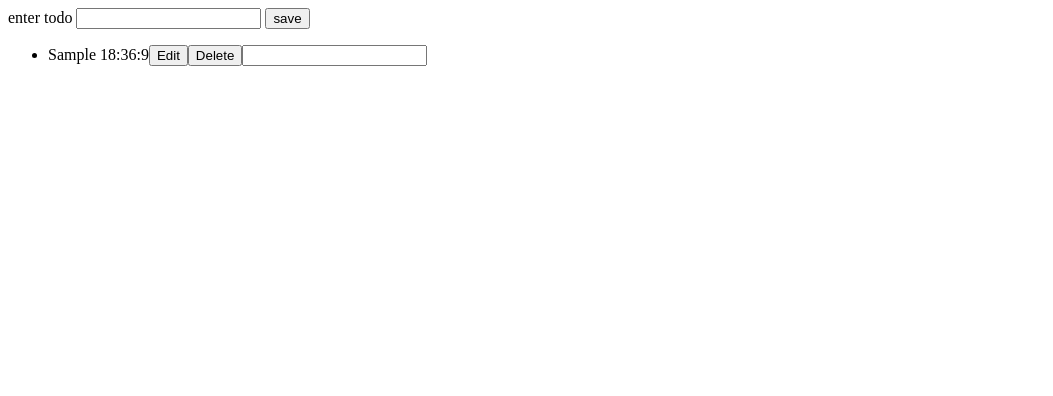
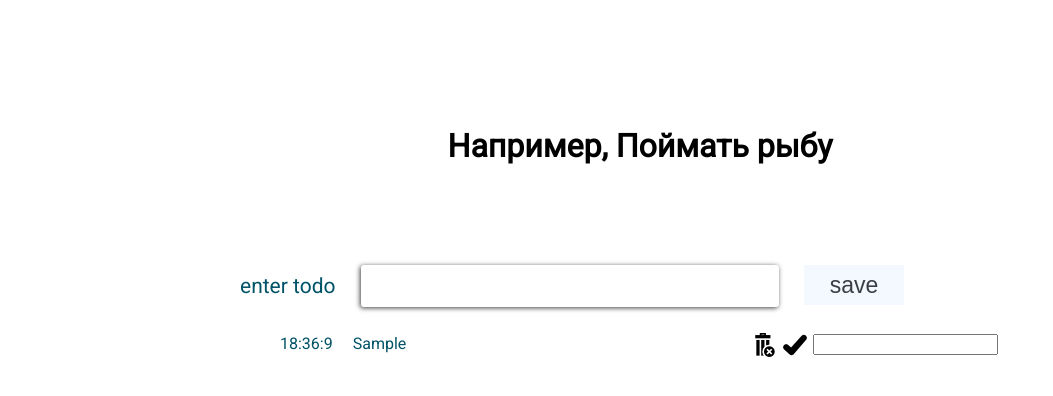
Before and after one commit to wrqqq/todo-exam, a plain HTML site: page index.html in a window 1280 px wide. Both pictures are taken after typing "Sample" into the empty fields and a click on the button "save". Shown: the whole page, without its empty margins (0-1053 px from the left). Drawn offline with nearby package versions, Linux system fonts and the light colour scheme.

Commit message:
Styles, complete, fixing edit time

```diff
--- /dev/null
+++ b/css/style.css
@@ -0,0 +1,111 @@
+body {
+	margin: 0;
+	padding: 0;
+	background-color: #fff;
+}
+.content {
+	width: 800px;
+	margin: 0 auto;
+	font-family: 'Roboto', sans-serif;
+	padding-top: 100px;
+	color: #015367;
+}
+label {
+	font-size: 21px;
+}
+label input {
+	height: 40px;
+	font-size: 22px;
+	outline: none;
+	border-radius: 3px;
+	width: 400px;
+	padding-left: 16px;
+	border: none;
+	-webkit-box-shadow: -1px 1px 5px 0px rgba(0,0,0,0.75);
+-moz-box-shadow: -1px 1px 5px 0px rgba(0,0,0,0.75);
+box-shadow: -1px 1px 5px 0px rgba(0,0,0,0.75);
+margin-left: 20px;
+}
+#btn {
+	background-color: #f4f8ff;
+	height: 40px;
+	border: none;
+	margin-left: 20px;
+	width: 100px;
+	outline: none;
+	color: #3c3e42;
+	font-size: 23px;
+	cursor: pointer;
+	transition: background-color 0.5s ease;
+}
+#btn:hover {
+	background-color: #eaf1fc;
+}
+li {
+	padding-bottom: 10px;
+	padding-top: 10px;
+	position: relative;
+}
+.hidden {
+  visibility: hidden;
+  opacity: 0;
+  transition: visibility 0s 2s, opacity 2s linear;
+}
+h2 {
+	text-align: center;
+	font-size: 32px;
+	margin-bottom: 100px;
+	color: #000;
+}
+.task {
+	width: 200px;
+	display: inline-block;
+}
+.text {
+	display: inline-block;
+	width: 400px;
+	margin-left: 20px;
+}
+.edit, .del, .complete {
+	content: '';
+	width: 24px;
+	height: 24px;
+	background: #fff url('../images/settings-work-tool.png') bottom left no-repeat;
+	border: none;
+	outline: none;
+	padding: 0;
+	margin-right: 6px;
+	vertical-align: middle;
+	cursor: pointer;
+}
+.edit {
+	margin-left: 10px;
+	position: absolute;
+	right: 15px;
+	top: 11px;
+	display: none;
+	transition: 1s;
+	opacity: 0;
+}
+ul {
+	list-style: none;
+}
+.del {
+	background: #fff url('../images/delete.png') bottom left no-repeat;
+}
+.complete {
+	background: #fff url('../images/done-tick.png') bottom left no-repeat;
+}
+.complete_task {
+	opacity: 0.2;
+	position: relative;
+}
+.complete_task:after {
+	width: 760px;
+	position: absolute;
+	right: 0;
+	content: '';
+	height: 1px;
+	background-color: #000;
+	bottom: 20px;
+}
--- a/index.html
+++ b/index.html
@@ -1,11 +1,15 @@
 <!DOCTYPE html>
 <html lang="en">
+<link rel="stylesheet" href="css/style.css">
+<link rel="stylesheet" href="https://cdnjs.cloudflare.com/ajax/libs/animate.css/3.5.2/animate.min.css">
+<link href="https://fonts.googleapis.com/css?family=Roboto" rel="stylesheet">
 <head>
 	<meta charset="UTF-8">
 	<title></title>
 </head>
 <body>
-	<div id="content">
+	<div class="content">
+	<h2 id="taskArr" class="animate pulse"></h2>
 	<label for="">
 		enter todo
 		<input type="text" id="input">
--- a/js/main.js
+++ b/js/main.js
@@ -1,13 +1,28 @@
 
 var x = document.getElementById("input");
 var b = document.getElementById("btn");
-var ul = document.createElement('ul');
-var cont = document.getElementById("content");
-var inp = document.createElement('input');
+var ul = document.createElement("ul");
+var cont = document.querySelector(".content");
+var inp = document.createElement("input");
+var tasks = ["Погулять по Москве", "Покурить", "Написать ToDo", "Поймать рыбу", "Выпить чай", "Нарисовать картину", "Заняться делом", "Завоевать мир"];
 
+function getTask (array) {
+	function getRandomArbitary(min, max) {
+  		return Math.random() * (max - min) + min;
+	}
+	var maxInt = array.length;
+	var taskIndex =  Math.floor(getRandomArbitary(0, maxInt));
+	var task = array[taskIndex];
+	return task;
+}
+var arrTask = getTask(tasks);
+function insertTask () {
+	var elemTask = document.querySelector('#taskArr');
+	elemTask.innerHTML = 'Например, ' + arrTask;
+}
+insertTask();
 
-
-var validate = function(inputName, button) {
+function validate(inputName, button) {
 	incorrect = false;
 	var value = inputName.value.trim();
 	if (!value) {
@@ -20,7 +35,11 @@ var validate = function(inputName, button) {
 		}, 1100);
 	}
 }
-
+function getTime () {
+			var now = new Date();
+			var time = now.getHours() + ":" + now.getMinutes() + ":" + now.getSeconds();
+			return time;
+}
 
 b.addEventListener('click', function() {
 	validate(x, this);
@@ -31,16 +50,17 @@ b.addEventListener('click', function() {
 	edit.className = 'edit';
 	var del = document.createElement('button');
 	del.className = 'del';
+	var complete = document.createElement('button');
+	complete.className = 'complete';
 	var editInp = document.createElement('input');
 	editInp.className = 'editInp';
-	edit.innerHTML = 'Edit';
-	del.innerHTML = 'Delete';
-	var now = new Date();
-	var time = now.getHours() + ":" + now.getMinutes() + ":" + now.getSeconds();
+	var time = getTime();
 	var li = document.createElement('li');
-	li.innerHTML = "<span>" + x.value + "    " + time + "</span>";
+	li.className = "animated fadeInUp";
+	li.innerHTML = "<span class='time'>" + time + "</span>" + "<div class='text'>" + "<span class='task'>" + x.value + "</span>" + "</div>";
 	li.appendChild(edit);
 	li.appendChild(del);
+	li.appendChild(complete);
 	ul.appendChild(li);
 	cont.appendChild(ul);
 	x.value = '';
@@ -51,19 +71,31 @@ b.addEventListener('click', function() {
 	function hasClass(elem, className) {
     return elem.className.split(' ').indexOf(className) > -1;
 }
+  editInp.oninput = function() {
+    edit.style.display = 'inline-block';
+    edit.style.opacity = '1';
+  };
+  editInp.onblur = function() {
+  	setTimeout(function() {
+  		edit.style.display = 'none';
+	}, 300);
+
+  }
 li.addEventListener('click', function (e) {
     if (hasClass(e.target, 'edit')) {
     	inpet = this.getElementsByTagName('input')[0];
-    	console.log(inpet)
 		validate(inpet, e.target);
 			if (incorrect) {
 				return;
 			}
-			this.firstChild.innerHTML = inpet.value;
+			this.querySelector('.text').innerHTML = inpet.value;
 			inpet.value = '';
+			var taskTime = getTime();
+			this.querySelector('.time').innerHTML = taskTime;
     } else if (hasClass(e.target, 'del')) {
-    	console.log(this);
-        this.remove();
+    	this.remove();
+    } else if (hasClass(e.target, 'complete')) {
+    	this.className = "complete_task";
     }
 }, false);
 
```
Also changed, not shown: images/delete.png (added), images/done-tick.png (added), images/settings-work-tool.png (added).
